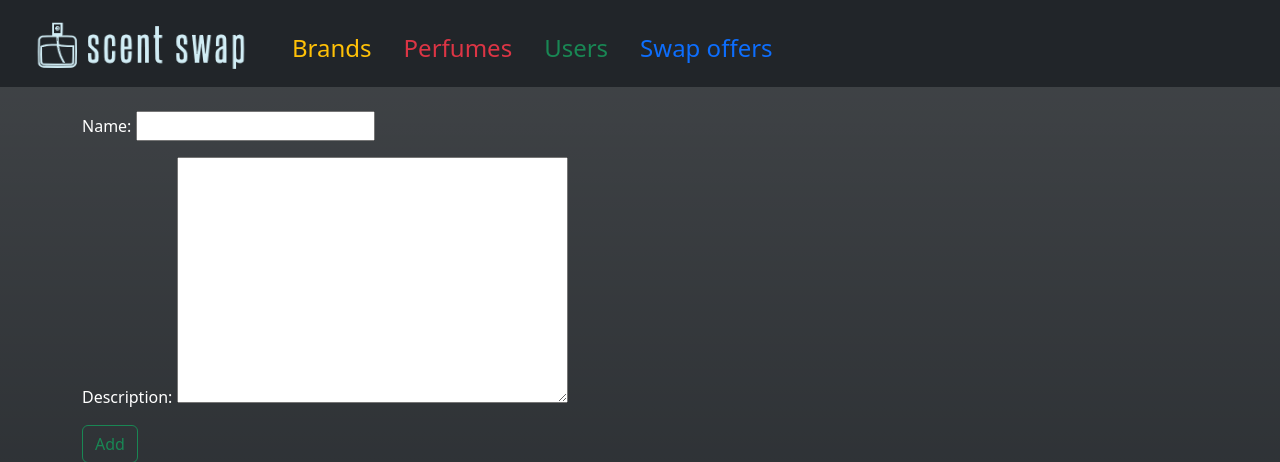
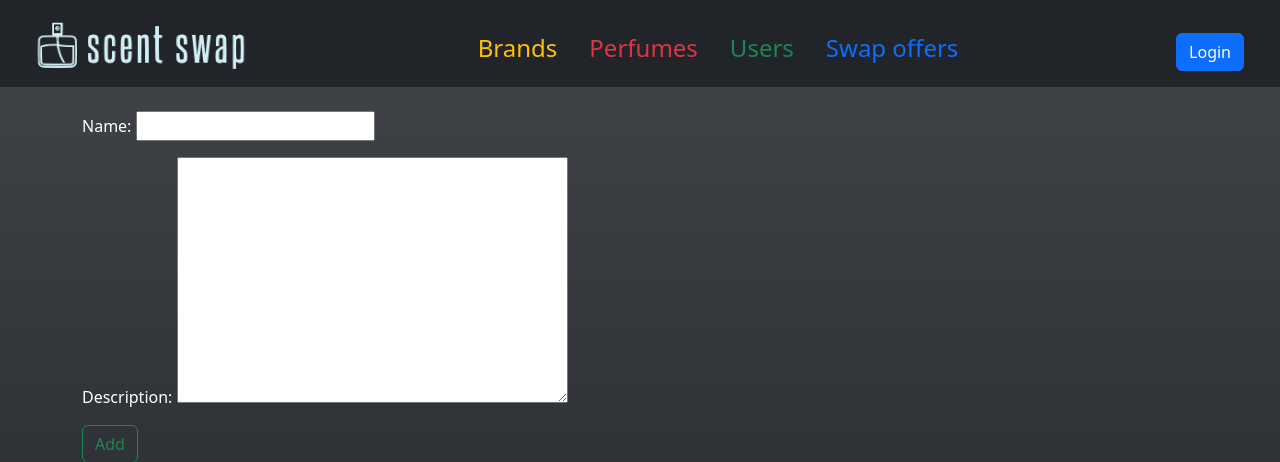
Before and after one commit to saradonin/scent_swap, a Django app: page /brand/add in a window 1280 px wide. Shown: the top 462 px of the page. Run offline with Django 4.2, Linux system fonts and the light colour scheme.

Commit message:
user login added

```diff
--- a/scent_app/forms.py
+++ b/scent_app/forms.py
@@ -7,3 +7,8 @@ class SearchForm(forms.Form):
                             widget=forms.TextInput(attrs={'placeholder': 'Search',
                                                           'class': 'form-control bg-secondary text-white',
                                                           'style': 'width: 160px;'}))
+
+
+class UserLoginForm(forms.Form):
+    username = forms.CharField(max_length=64)
+    password = forms.CharField(max_length=64, widget=forms.PasswordInput)
--- a/scent_app/templates/__base__.html
+++ b/scent_app/templates/__base__.html
@@ -10,16 +10,17 @@
 <body class="d-flex flex-column min-vh-100 bg-dark bg-gradient text-white">
 <!-- //--------------------------- nav bar ------------------------------// -->
 <nav class="navbar navbar-dark bg-dark p-2 mb-4">
-    <form class="container-fluid justify-content-start align-items-end">
+    <form class="container-fluid justify-content-between align-items-end">
 
         <a class="navbar-brand" href="{% url 'index' %}">
             <img src="{% static 'logo.png' %}" alt="Logo" width="240" height="60"
                  class="d-inline-block align-text-top">
         </a>
+
         <ul class="nav justify-content-center">
-{#            <li class="nav-item">#}
-{#                <a class="nav-link" href="{% url 'search' %}"><h4>Search</h4></a>#}
-{#            </li>#}
+            {#            <li class="nav-item">#}
+            {#                <a class="nav-link" href="{% url 'search' %}"><h4>Search</h4></a>#}
+            {#            </li>#}
             <li class="nav-item">
                 <a class="nav-link text-warning" href="{% url 'brand-list' %}"><h4>Brands</h4></a>
             </li>
@@ -33,6 +34,29 @@
                 <a class="nav-link" href=""><h4>Swap offers</h4></a>
             </li>
         </ul>
+
+        <ul class="nav justify-content-end">
+            {% if user.username %}
+                <li class="nav-item">
+                    <a class="nav-link">
+                        {{ user.username }}
+                    </a>
+                </li>
+                <li class="nav-item">
+                    <a class="nav-link" href="{% url 'user-logout' %}">
+                        <button class="btn btn-primary">Logout</button>
+                    </a>
+                </li>
+
+            {% else %}
+                <li class="nav-item">
+                    <a class="nav-link" href="{% url 'user-login' %}">
+                        <button class="btn btn-primary">Login</button>
+                    </a>
+                </li>
+            {% endif %}
+        </ul>
+
 
     </form>
 </nav>
--- a/scent_app/views.py
+++ b/scent_app/views.py
@@ -1,10 +1,11 @@
+from django.contrib.auth import authenticate, login, logout
 from django.core.paginator import Paginator
-from django.shortcuts import render
+from django.shortcuts import render, redirect
 from django.urls import reverse_lazy
 from django.views import View
 from django.views.generic import CreateView, UpdateView, ListView
 
-from scent_app.forms import SearchForm
+from scent_app.forms import SearchForm, UserLoginForm
 from scent_app.models import Brand, Perfume, Category, User, SwapOffer, Perfumer, Note
 
 
@@ -62,15 +63,6 @@ class SearchView(View):
             }
             return render(request, 'search.html', ctx)
 
-
-# class BrandListView(ListView):
-#     model = Brand
-#     template_name = "brand_list.html"
-#     paginate_by = 20  # if pagination is desired
-#
-#     def get_context_data(self, **kwargs):
-#         context = super().get_context_data(**kwargs)
-#         return context
 
 class BrandListView(View):
     def get(self, request):
@@ -232,3 +224,37 @@ class PerfumeDetailsView(View):
             'perfume': Perfume.objects.get(id=perfume_id)
         }
         return render(request, 'perfume_details.html', ctx)
+
+
+class UserLoginView(View):
+    def get(self, request):
+        form = UserLoginForm()
+        ctx = {'form': form}
+        return render(request, 'user_login_form.html', ctx)
+
+    def post(self, request):
+        form = UserLoginForm(request.POST)
+
+        if form.is_valid():
+            username = form.cleaned_data['username']
+            password = form.cleaned_data['password']
+
+            user = authenticate(username=username, password=password)
+
+            if user is not None:
+                login(request, user)
+                return redirect('index')
+            else:
+                message = "Invalid input"
+
+            ctx = {
+                'form': form,
+                'message': message
+            }
+            return render(request, 'user_login_form.html', ctx)
+
+
+class UserLogoutView(View):
+    def get(self, request):
+        logout(request)
+        return redirect('user-login')
--- a/scent_swap/urls.py
+++ b/scent_swap/urls.py
@@ -19,7 +19,7 @@ from django.urls import path
 
 from scent_app.views import IndexView, SearchView, PerfumeListView, BrandListView, BrandAddView, BrandUpdateView, \
     PerfumerListView, PerfumerAddView, PerfumerUpdateView, NoteAddView, PerfumeAddView, PerfumeUpdateView, \
-    PerfumeDetailsView, BrandPerfumeListView
+    PerfumeDetailsView, BrandPerfumeListView, UserLoginView, UserLogoutView
 
 urlpatterns = [
     path('admin/', admin.site.urls),
@@ -41,4 +41,7 @@ urlpatterns = [
     path('perfume/add', PerfumeAddView.as_view(), name="perfume-add"),
     path('perfume/edit/<pk>', PerfumeUpdateView.as_view(), name="perfume-update"),
     path('perfume/details/<int:perfume_id>', PerfumeDetailsView.as_view(), name="perfume-details"),
+
+    path('login/', UserLoginView.as_view(), name="user-login"),
+    path('logout/', UserLogoutView.as_view(), name="user-logout"),
 ]
```
Also changed, not shown: scent_app/templates/user_login_form.html (added, +11 -0 lines).
